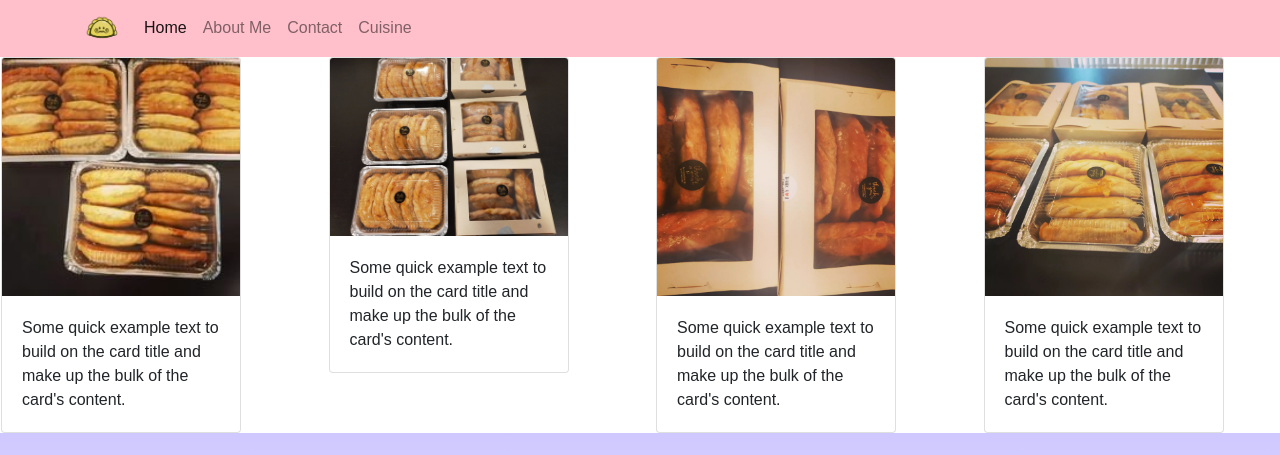
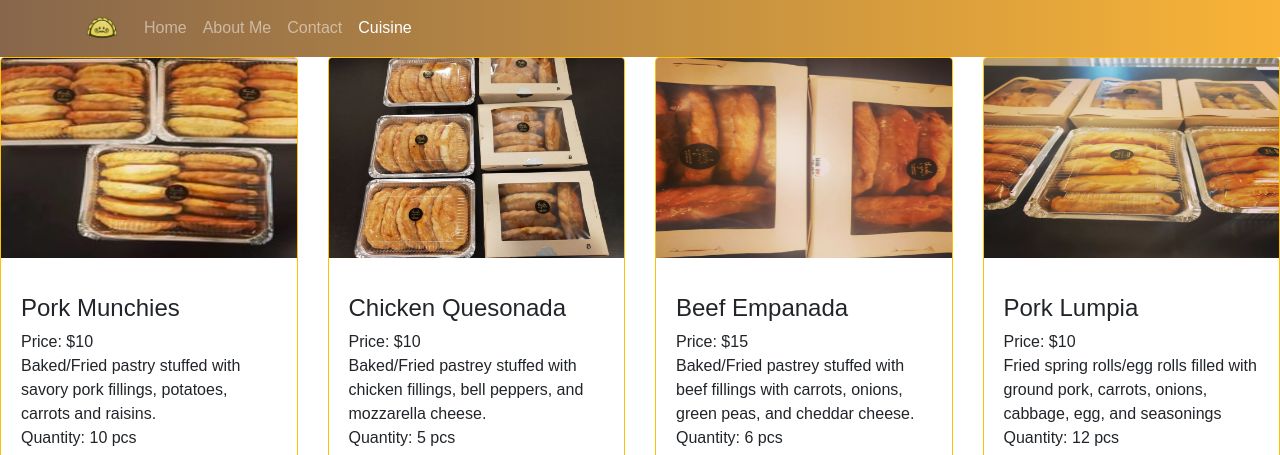
Before and after one commit to Benstamous/Kamomaloca, a website: page cuisine.html in a window 1280 px wide. Shown: the part 368-823 px from the top of the page. Drawn offline with nearby package versions, Linux system fonts and the light colour scheme.

Commit message:
Cuisine Page

```diff
--- a/CSS/styles.css
+++ b/CSS/styles.css
@@ -7,24 +7,24 @@ h1, h2, h3 {
 }
 
 h2 {
-    color:pink ;
+    color: #87664B ;
 }
 
 header h2 {
-    color:yellow ;
+    color:#f9b437 ;
 }
 
 h3 {
     position: absolute;
     top: 50%;
     padding: 30px;
-    color: white;
+    color: #f4f5ee;
 }
 
 .jumbotron {
     margin: 0;
     padding: 15px;
-    background-color: pink;
+    background-image: linear-gradient(to right, #29272b, #87664b, #f9b437);
 }
 
 .header-logo {
@@ -37,7 +37,7 @@ h3 {
 }
 
 .navbar {
-    background-color: pink;
+    background-image: linear-gradient(to right,#87664b, #f9b437);
 }
 
 .video-container {
@@ -59,7 +59,7 @@ h3 {
 }
 
 .site-footer {
-    background-image: linear-gradient(#CEC8FF, white);
+    background-image: linear-gradient(#95939C, #f4f5ee);
     padding: 20px;
     padding-left: 5px;
     padding-right: 5px;
@@ -78,3 +78,14 @@ h3 {
     width: 400px;
     height: 200px;
 }
+
+.bdc-card2 {
+    width: auto;
+    height: auto;
+    border: none;
+}
+
+.bdc-img-cuisine {
+    width: auto;
+    height: 200px;
+}
--- a/cuisine.html
+++ b/cuisine.html
@@ -24,13 +24,13 @@
                     <h2>Hand-made Empanadas</h2>
                 </div>
                 <div class="col-md-4 col-xl-2 mt-4">
-                    <a class="btn btn-primary btn-large" href="order.html" role="button">Place Order</a>
+                    <a class="btn btn-warning btn-large" href="order.html" role="button">Place Order</a>
                 </div>
             </div>
         </div>
     </header>
 
-    <nav class="navbar navbar-expand-sm navbar-light sticky-top">
+    <nav class="navbar navbar-expand-sm navbar-dark sticky-top">
         <div class="container">
             <a class="navbar-brand" href="index.html"><img src="Images/Icon1.png" width="35" height="30" /></a>
             <button class="navbar-toggler" type="button" data-toggle="collapse" data-target="#kNavbar">
@@ -38,7 +38,7 @@
             </button>
             <div class="collapse navbar-collapse" id="kNavbar">
                 <ul class="navbar-nav">
-                    <li class="nav-item active">
+                    <li class="nav-item">
                         <a class="nav-link" href="index.html">Home</a>
                     </li>
                     <li class="nav-item">
@@ -47,7 +47,7 @@
                     <li class="nav-item">
                         <a class="nav-link" href="contact.html">Contact</a>
                     </li>
-                    <li class="nav-item">
+                    <li class="nav-item active">
                         <a class="nav-link" href="cuisine.html">Cuisine</a>
                     </li>
                 </ul>
@@ -56,35 +56,63 @@
     </nav>
 
     <div class="row">
-        <div class="col px-3">
-            <div class="card" style="width: 15rem;">
-                <img src="Images/Food_4.jpg" class="card-img-top" alt="...">
+        <div class="col-3">
+            <div class="card bdc-card2 border border-warning">
+                <img src="Images/Food_4.jpg" class="card-img-top bdc-img-cuisine" alt="...">
                 <div class="card-body">
-                  <p class="card-text">Some quick example text to build on the card title and make up the bulk of the card's content.</p>
+                  <p class="card-text">
+                    <ul class="list-unstyled">
+                        <li><h4>Pork Munchies</h4></li>
+                        <li>Price: $10</li>
+                        <li>Baked/Fried pastry stuffed with savory pork fillings, potatoes, carrots and raisins.</li>
+                        <li>Quantity: 10 pcs</li>
+                    </ul>
+                  </p>
                 </div>
             </div>
         </div>
-        <div class="col px-3">
-            <div class="card" style="width: 15rem;">
-                <img src="Images/Food_5.jpg" class="card-img-top" alt="...">
+        <div class="col-3">
+            <div class="card bdc-card2 border border-warning">
+                <img src="Images/Food_5.jpg" class="card-img-top bdc-img-cuisine" alt="...">
                 <div class="card-body">
-                  <p class="card-text">Some quick example text to build on the card title and make up the bulk of the card's content.</p>
+                    <p class="card-text">
+                        <ul class="list-unstyled">
+                            <li><h4>Chicken Quesonada</h4></li>
+                            <li>Price: $10</li>
+                            <li>Baked/Fried pastrey stuffed with chicken fillings, bell peppers, and mozzarella cheese.<li>
+                            <li>Quantity: 5 pcs</li>
+                        </ul>
+                    </p>
                 </div>
             </div>
         </div>
-        <div class="col px-3">
-            <div class="card" style="width: 15rem;">
-                <img src="Images/Food_6.jpg" class="card-img-top" alt="...">
+        <div class="col-3">
+            <div class="card bdc-card2 border border-warning">
+                <img src="Images/Food_6.jpg" class="card-img-top bdc-img-cuisine" alt="...">
                 <div class="card-body">
-                  <p class="card-text">Some quick example text to build on the card title and make up the bulk of the card's content.</p>
+                    <p class="card-text">
+                        <ul class="list-unstyled">
+                            <li><h4>Beef Empanada</h4></li>
+                            <li>Price: $15</li>
+                            <li>Baked/Fried pastrey stuffed with beef fillings with carrots, onions, green peas, and cheddar cheese.</li>
+                            <li>Quantity: 6 pcs</li>
+                        </ul>
+                    </p>
                 </div>
             </div>
         </div>
-        <div class="col px-3">
-            <div class="card" style="width: 15rem;">
-                <img src="Images/Food_7.jpg" class="card-img-top" alt="...">
+        <div class="col-3">
+            <div class="card bdc-card2 border border-warning">
+                <img src="Images/Food_7.jpg" class="card-img-top bdc-img-cuisine" alt="...">
                 <div class="card-body">
-                  <p class="card-text">Some quick example text to build on the card title and make up the bulk of the card's content.</p>
+                    <p class="card-text">
+                        <ul class="list-unstyled">
+                            <li><h4>Pork Lumpia</h4></li>
+                            <li>Price: $10</li>
+                            <li>Fried spring rolls/egg rolls filled with ground pork, carrots, onions, cabbage, egg, and seasonings</li>
+                            <li>Quantity: 12 pcs</li>
+                        </ul>
+                    </p>
                 </div>
             </div>
         </div>
```
Also changed, not shown: aboutme.html (+4 -4 lines), contact.html (+4 -4 lines), index.html (+8 -8 lines), order.html (+2 -5 lines).
